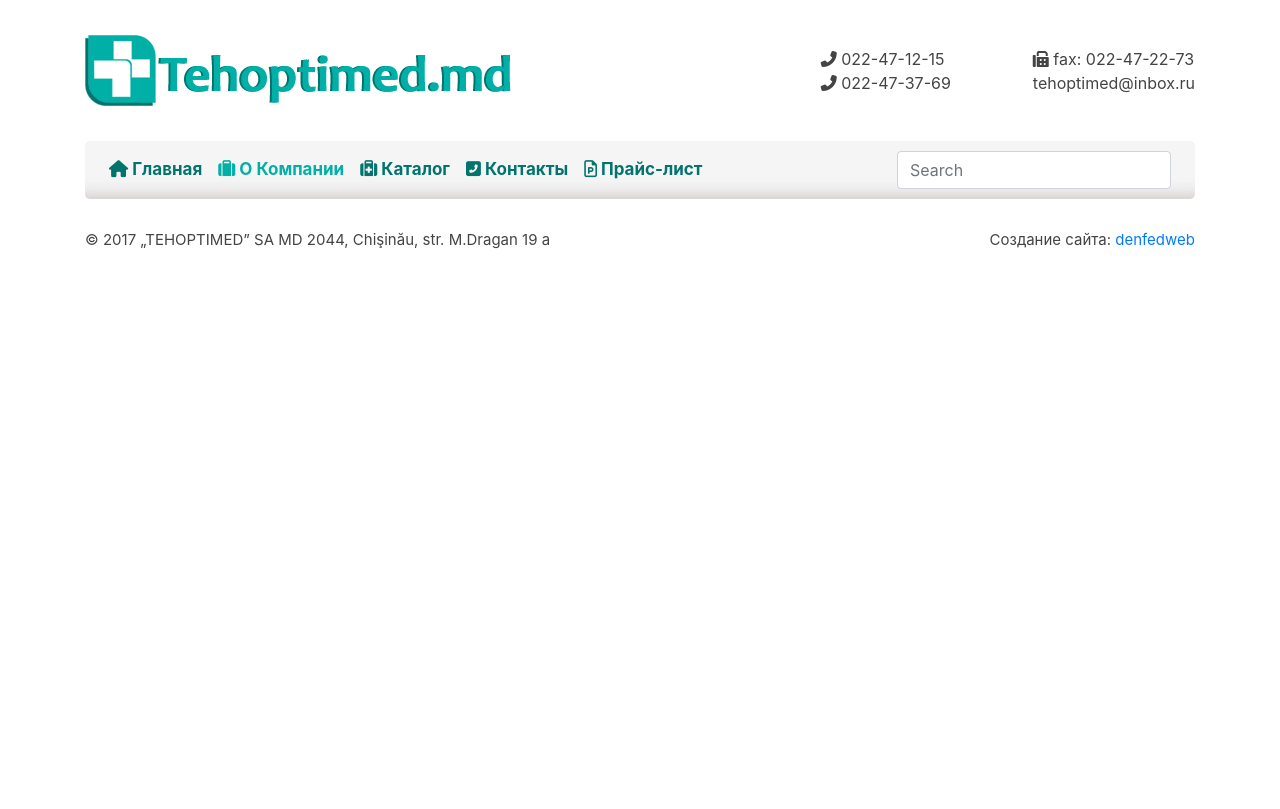
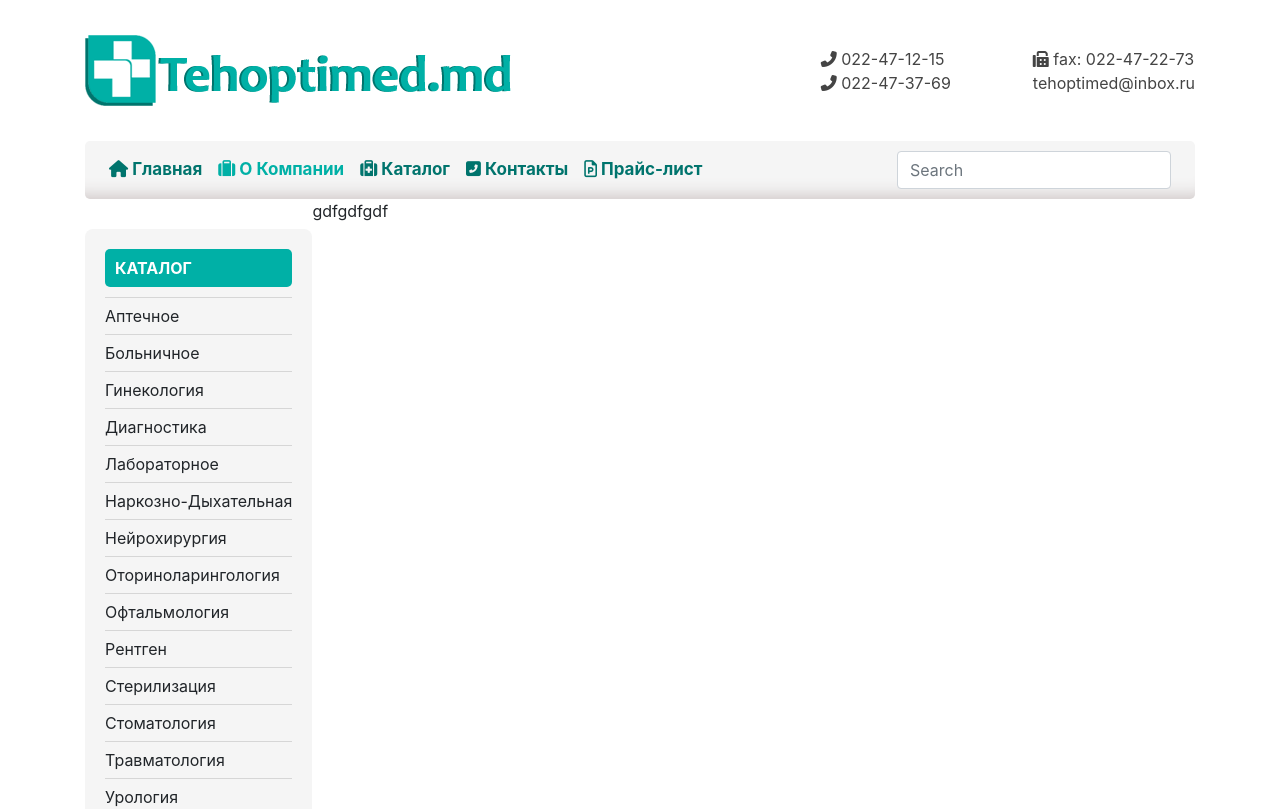
Before and after one commit to denfedweb/tehoptimed-react-app, a React (Create React App) app: page /about in a window 1280 px wide. Shown: the top 809 px of the page. Built offline with nearby package versions, Linux system fonts and the light colour scheme.

Commit message:
added toolbar

```diff
--- a/src/App.js
+++ b/src/App.js
@@ -3,6 +3,7 @@ import Header from "./components/Header/Header";
 import {BrowserRouter, Switch, Route} from "react-router-dom";
 import Home from "./pages/Home/Home";
 import Footer from "./components/Footer/Footer";
+import About from "./pages/About/About";
 
 
 function App() {
@@ -12,6 +13,7 @@ function App() {
               <Header />
               <Switch>
                   <Route exact path="/" component={Home}/>
+                  <Route path="/about" component={About}/>
               </Switch>
               <Footer/>
           </div>
--- /dev/null
+++ b/src/components/Toolbar/Toolbar.js
@@ -0,0 +1,30 @@
+import React, {Fragment} from 'react';
+import stylles from './Toolbar.module.scss';
+
+const Toolbar = () => {
+    return (
+        <Fragment>
+            <div className={stylles.ToolbarTitle}>Каталог</div>
+            <ul className={`list-group list-group-flush ${stylles.Toolbar}`}>
+                <li className="list-group-item">Аптечное</li>
+                <li className="list-group-item">Больничное</li>
+                <li className="list-group-item">Гинекология</li>
+                <li className="list-group-item">Диагностика</li>
+                <li className="list-group-item">Лабораторное</li>
+                <li className="list-group-item">Наркозно-Дыхательная</li>
+                <li className="list-group-item">Нейрохирургия</li>
+                <li className="list-group-item">Оториноларингология</li>
+                <li className="list-group-item">Офтальмология</li>
+                <li className="list-group-item">Рентген</li>
+                <li className="list-group-item">Стерилизация</li>
+                <li className="list-group-item">Стоматология</li>
+                <li className="list-group-item">Травматология</li>
+                <li className="list-group-item">Урология</li>
+                <li className="list-group-item">Физиотерапия</li>
+                <li className="list-group-item">Хирургия</li>
+            </ul>
+        </Fragment>
+    );
+};
+
+export default Toolbar;
--- /dev/null
+++ b/src/components/Toolbar/Toolbar.module.scss
@@ -0,0 +1,17 @@
+.Toolbar{
+  li{
+    padding: 6px 0;
+    background-color: #f5f5f5;
+    //text-transform: uppercase;
+    //font-size: 15px;
+  }
+}
+.ToolbarTitle{
+  background-color: #00B0A6;
+  text-transform: uppercase;
+  font-weight: bold;
+  color: #fff;
+  padding: 7px 10px;
+  border-radius: 5px;
+  margin-bottom: 10px;
+}
--- /dev/null
+++ b/src/pages/About/About.js
@@ -0,0 +1,19 @@
+import React from 'react';
+import stylles from './About.module.scss';
+import ContentBlock from "../../hoc/ContentBlock/ContentBlock";
+import Toolbar from "../../components/Toolbar/Toolbar";
+
+const About = () => {
+    return (
+        <div className={stylles.About}>
+            <ContentBlock>
+                <Toolbar/>
+            </ContentBlock>
+            <div>
+                gdfgdfgdf
+            </div>
+        </div>
+    );
+};
+
+export default About;
--- /dev/null
+++ b/src/pages/About/About.module.scss
@@ -0,0 +1,3 @@
+.About{
+  display: flex;
+}
--- a/src/pages/Home/Home.js
+++ b/src/pages/Home/Home.js
@@ -1,5 +1,5 @@
 import React, {Fragment} from 'react';
-import styless from "./Home.module.scss";
+// import styless from "./Home.module.scss";
 import Slider from "../../components/Slider/Slider";
 import ContentBlock from "../../hoc/ContentBlock/ContentBlock";
 import MainCard from "../../components/MainCard/MainCard";
```
